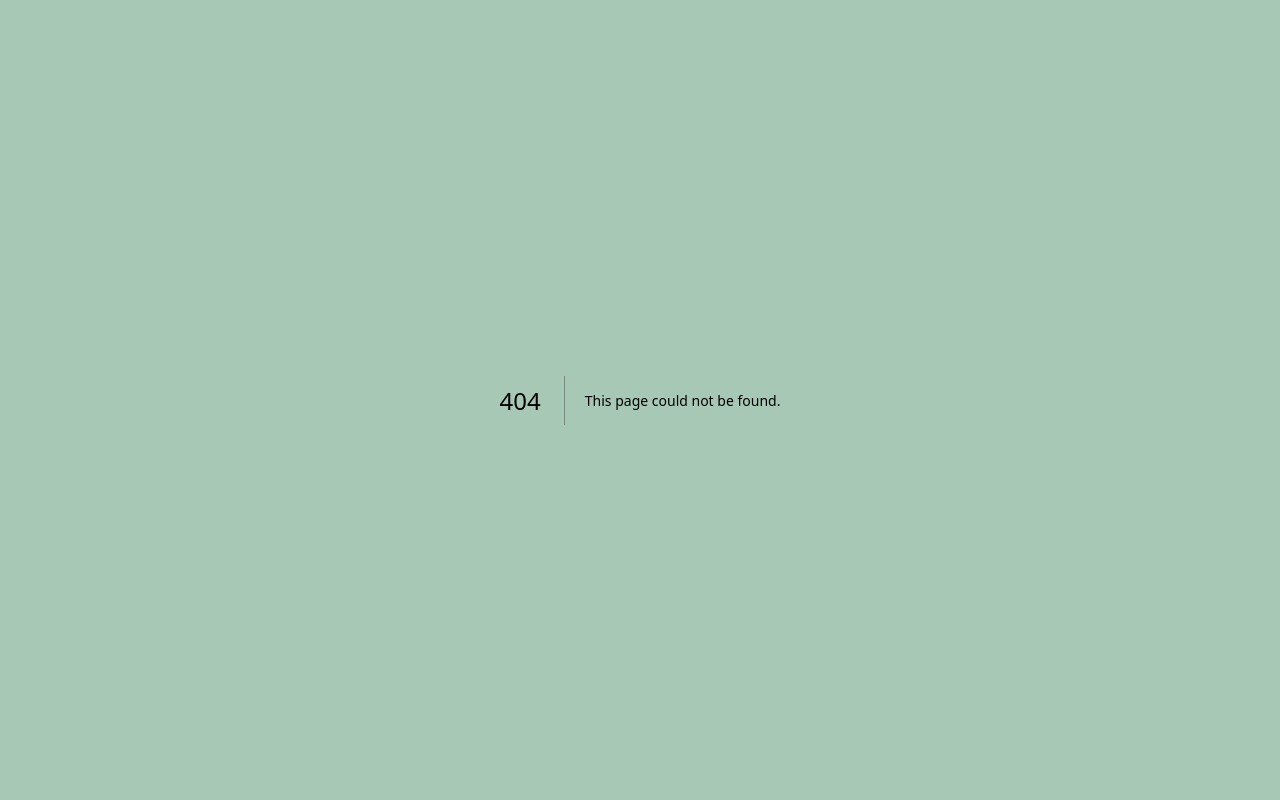
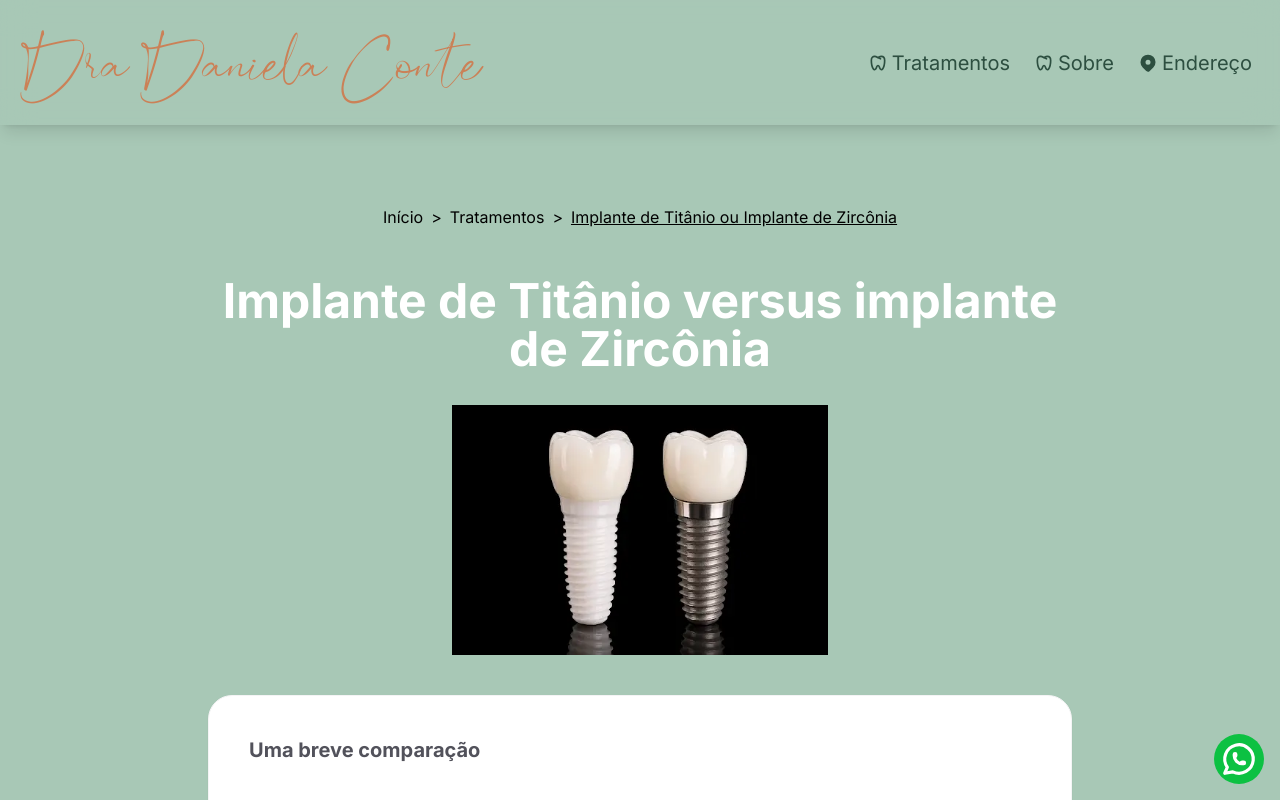
Before and after one commit to AlexandreConte/Dani, a Next.js app: page /tratamentos/zirconiaoutitanio in a window 1280 px wide. Before the commit this address had no page. Shown: the top 800 px of the page. Built offline with nearby package versions, Linux system fonts and the light colour scheme.

Commit message:
atualiza uma rota

```diff
--- a/src/components/Specializations.tsx
+++ b/src/components/Specializations.tsx
@@ -26,7 +26,7 @@ const specializations = [
   {
     id: 4,
     specialization: "Implante",
-    link: "/tratamentos/titaniovszirconia"
+    link: "/tratamentos/zirconiaoutitanio"
   },
   {
     id: 5,
--- a/src/pages/[tratamentos]/index.tsx
+++ b/src/pages/[tratamentos]/index.tsx
@@ -46,7 +46,7 @@ export default function Treatments() {
               />
 
               <ArticlePreview
-                link="tratamentos/titaniovszirconia"
+                link="tratamentos/zirconiaoutitanio"
                 alt="Implante de Zircônia ou de titânio"
                 image={zirconiaTitanio}
                 textPreview="Os implantes dentários podem ser realizados com diferentes materiais, sendo os mais conhecidos o titânio e a zircônia. Ambos possuem..."
--- a/src/pages/[tratamentos]/titaniovszirconia.tsx
+++ b/src/pages/[tratamentos]/zirconiaoutitanio.tsx
@@ -8,7 +8,7 @@ import Footer from "@/components/Footer";
 import Link from "next/link";
 import SEO from "@/components/SEO";
 
-export default function Titaniovszirconia() {
+export default function ZirconiaOuTitanio() {
   return (
     <div>
       <SEO keywords="implante, implante de zircônia, implante de titânio, dentista" />
@@ -22,7 +22,7 @@ export default function Titaniovszirconia() {
               &gt;
               <Link href={"/tratamentos"}>Tratamentos</Link>
               &gt;
-              <Link href={"/tratamentos/titaniovszirconia"} className="underline">Implante de Titânio ou Implante de Zircônia</Link>
+              <Link href={"/tratamentos/zirconiaoutitanio"} className="underline">Implante de Titânio ou Implante de Zircônia</Link>
             </div>
             <h1 className="text-3xl md:text-5xl font-bold text-center mb-8 text-white">
               Implante de Titânio versus implante de Zircônia
```
